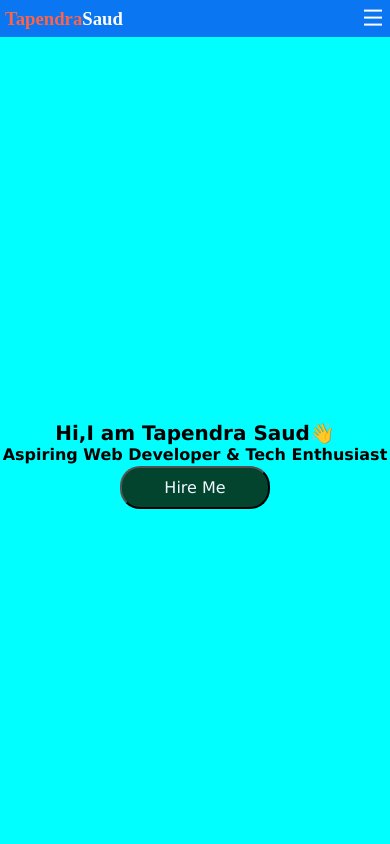
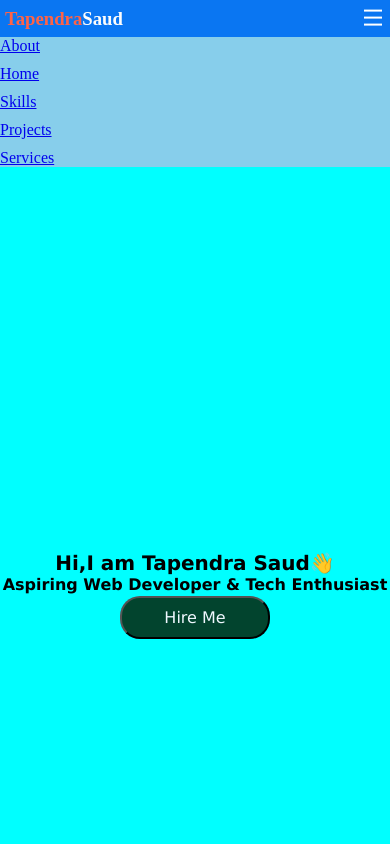
Before and after one commit to tapendrasaud07/Myporttfolio, a plain HTML site: page index.html in a window 390 px wide. Both pictures are taken after a click on the element 373 px from the left and 18 px from the top of the page. Shown: the top 844 px of the page. Drawn offline with nearby package versions, Linux system fonts and the light colour scheme.

Commit message:
b=new changes ypdated

```diff
--- a/index.html
+++ b/index.html
@@ -125,8 +125,10 @@
     <script>
         function show()
         {
-            alert("Hello world");
-            document.getElementsByClassName("mn").style.display="block";
+
+       let mn= document.getElementById("mn");
+       mn.style.cssText = "display:flex;gap:10px; background-color:skyblue; font-size: 16px;text-decoration:none;";
+
 
         }
 
--- a/style.css
+++ b/style.css
@@ -44,12 +44,8 @@ a:hover{
 .mblmenu{
     display: flex;
     flex-direction: column;
-    gap: 10px;
-    background: #000;
-    color:white;
-    flex-direction: column;
-       background-color: aliceblue;
-       text-decoration: none;
+    background-color: aliceblue;
+    text-decoration: none;
     display: none;
 }
 .bdy{
@@ -145,5 +141,8 @@ footer{
     .icon{
         display: block;
     }
+    #mn{
+        text-decoration: none;
+    }
 
 }
```
